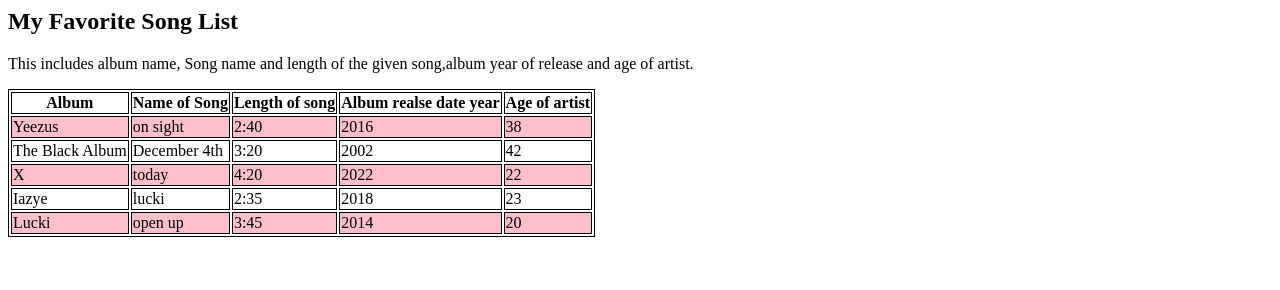
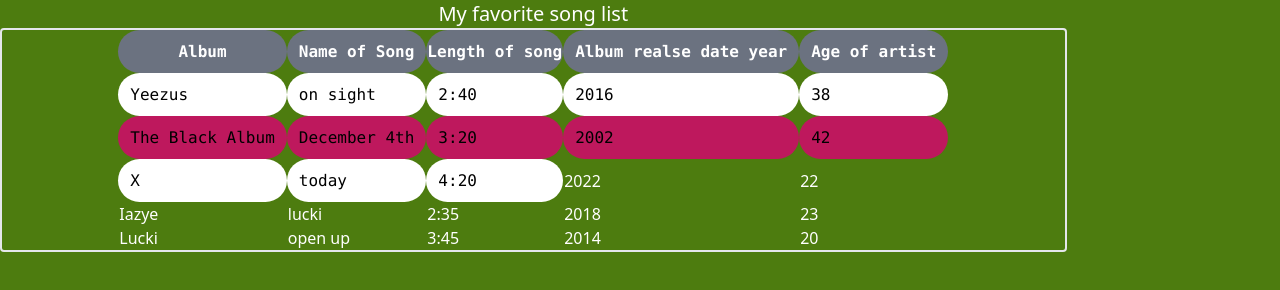
Before and after one commit to darkimpow/Deliverable-2, a plain HTML site: page index.html in a window 1280 px wide. Drawn offline with nearby package versions, Linux system fonts and the light colour scheme.

Commit message:
updated styling with tailwind css

```diff
--- a/index.html
+++ b/index.html
@@ -2,52 +2,43 @@
 <!doctype>
 <html>
 <head>
-<style>
+    <script src="https://cdn.tailwindcss.com"></script>
+    <h1 class="text-white font-sans flex flex-col items-center justify-center w-10/12 text-xl">My favorite song list</h1>
+</head>
 
-Table,th,td {
-Border:1px solid black;
-}
+<body class="bg-lime-700"
 
-tr:nth-child(even) {
-background-color: Pink;
-}
+<p class="text-white justify-center w-10/12"> <This includes album name, Song name and length of the given song,album year of release and age of artist.</p>
 
-</style>
-</head>
-<body>
-
-<h2>My Favorite Song List</h2>
-<p> This includes album name, Song name and length of the given song,album year of release and age of artist.</p>
-
-<table>
+<table class="flex flex-col-4 grid-row-5 items-center justify-center w-10/12 text-white border-2 rounded">
 <tr>
-<th>Album</th>
-<th>Name of Song</th>
-<th>Length of song</th>
-<th>Album realse date year</th>
-<th>Age of artist</th>
+<th class="font-mono bg-gray-500 hover:bg-blue-600 rounded-full p-3">Album</th>
+<th class="font-mono bg-gray-500 hover:bg-blue-600 rounded-full p-3"> Name of Song</th>
+<th class="font-mono bg-gray-500 hover:bg-blue-600 rounded-full">Length of song</th>
+<th class="font-mono bg-gray-500 hover:bg-blue-600 rounded-full p-3">Album realse date year</th>
+<th class="font-mono bg-gray-500 hover:bg-blue-600 rounded-full p-3">Age of artist</th>
 </tr>
 
 <tr>
-<td>Yeezus</td>
-<td>on sight</td>
-<td>2:40</td>
-<td>2016</td>
-<td>38</td>
+<td class="font-mono bg-white hover:bg-blue-600 rounded-full p-3 text-black">Yeezus</td>
+<td class="font-mono bg-white hover:bg-blue-600 rounded-full p-3 text-black">on sight</td>
+<td class="font-mono bg-white hover:bg-blue-600 rounded-full p-3 text-black">2:40</td>
+<td class="font-mono bg-white hover:bg-blue-600 rounded-full p-3 text-black">2016</td>
+<td class="font-mono bg-white hover:bg-blue-600 rounded-full p-3 text-black">38</td>
 </tr>
 
 <tr>
-<td>The Black Album</td>
-<td>December 4th</td>
-<td>3:20</td>
-<td>2002</td>
-<td>42</td>
+<td class="font-mono bg-pink-700 hover:bg-white rounded-full p-3 text-black">The Black Album</td>
+<td class="font-mono bg-pink-700 hover:bg-white rounded-full p-3 text-black">December 4th</td>
+<td class="font-mono bg-pink-700 hover:bg-white rounded-full p-3 text-black">3:20</td>
+<td class="font-mono bg-pink-700 hover:bg-white rounded-full p-3 text-black">2002</td>
+<td class="font-mono bg-pink-700 hover:bg-white rounded-full p-3 text-black">42</td>
 </tr>
 
 <tr>
-<td>X</td>
-<td>today</td>
-<td>4:20</td>
+<td class="font-mono bg-white hover:bg-blue-600 rounded-full p-3 text-black">X</td>
+<td class="font-mono bg-white hover:bg-blue-600 rounded-full p-3 text-black">today</td>
+<td class="font-mono bg-white hover:bg-blue-600 rounded-full p-3 text-black">4:20</td>
 <td>2022</td>
 <td>22</td>
 </tr>
```
